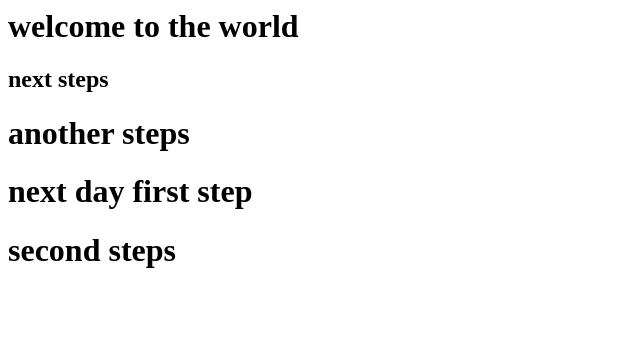
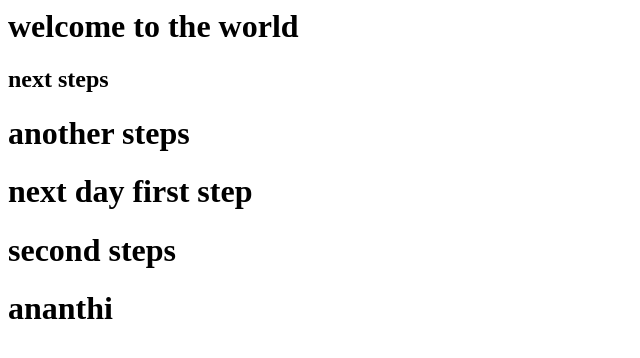
Before and after one commit to wwwsathish66661/devops_project, a plain HTML site: page index.html in a window 1280 px wide. Shown: the whole page, without its empty margins (0-640 px from the left). Drawn offline with Linux system fonts and the light colour scheme.

Commit message:
Update index.html

```diff
--- a/index.html
+++ b/index.html
@@ -3,3 +3,5 @@
 <h1>  another steps</h1>
 <h1>  next day first step </h1>
 <h1>   second steps </h1>
+
+<h1>  ananthi </h1>
```
